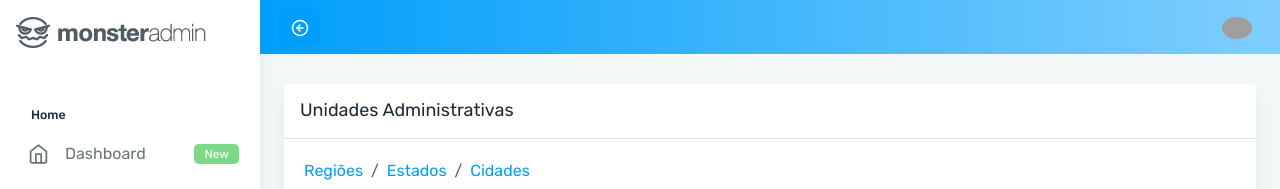
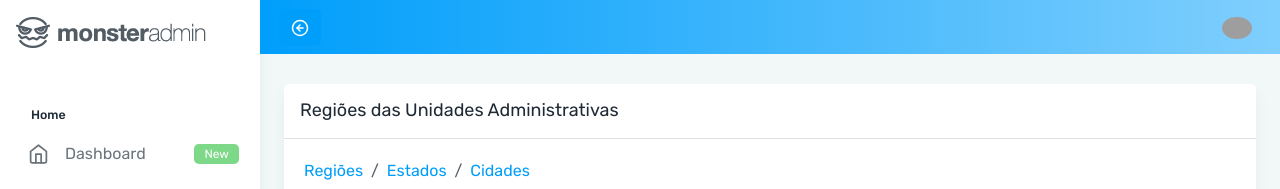
Before and after one commit to AndreLuizSr/pnmp-frontend, a React (Vite) app: page /units in a window 1280 px wide. Shown: the top 189 px of the page. Built offline with nearby package versions, Linux system fonts and the light colour scheme; no server answers; grey boxes are pictures that could not be loaded.

Commit message:
change names

```diff
--- a/src/views/units/Units.js
+++ b/src/views/units/Units.js
@@ -40,7 +40,7 @@ const Units = () => {
             <Col lg="12">
                 <Card>
                     <CardTitle tag="h4" className="border-bottom p-3 mb-0">
-                        Unidades Administrativas
+                        Regiões das Unidades Administrativas
                     </CardTitle>
                     <CardBody className="">
                         <BreadCrumbs />
--- a/src/views/units/UnitsCity.js
+++ b/src/views/units/UnitsCity.js
@@ -39,7 +39,7 @@ const UnitsStates = () => {
             <Col lg="12">
                 <Card>
                     <CardTitle tag="h4" className="border-bottom p-3 mb-0">
-                    Unidades Administrativas
+                    Cidades das Unidades Administrativas
                     </CardTitle>
 
                     <CardBody className="">
--- a/src/views/units/UnitsStates.js
+++ b/src/views/units/UnitsStates.js
@@ -39,7 +39,7 @@ const UnitsStates = () => {
             <Col lg="12">
                 <Card>
                     <CardTitle tag="h4" className="border-bottom p-3 mb-0">
-                        Table Permission
+                    Estados das Unidades Administrativas
                     </CardTitle>
                     <CardBody className="">
                     <BreadCrumbs />
```
